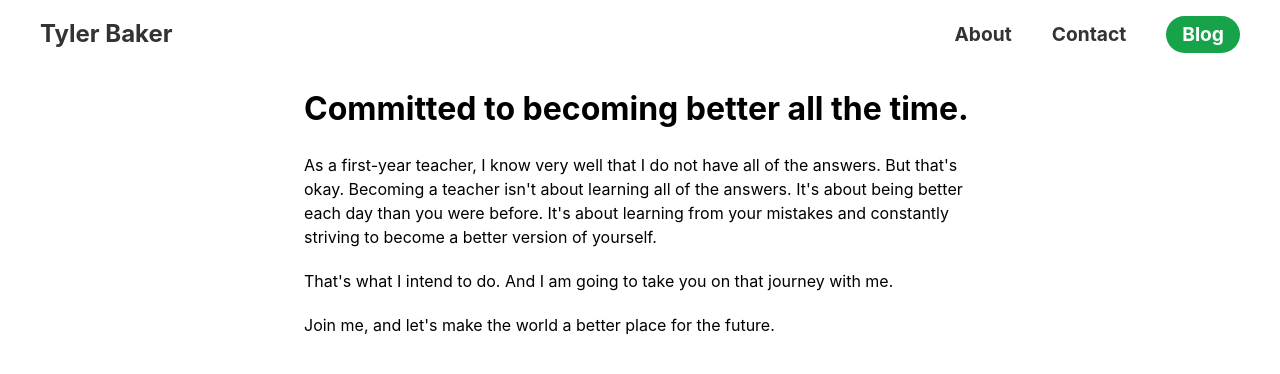
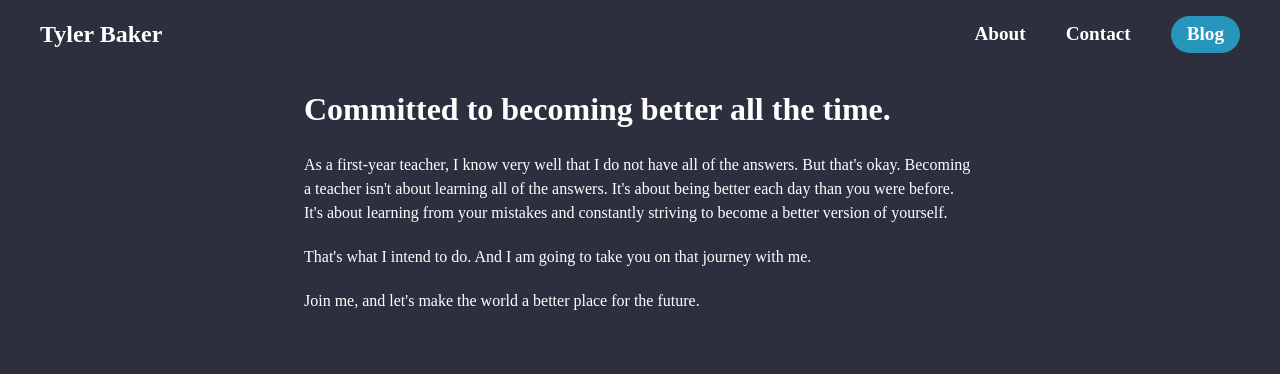
Before and after one commit to btylerh7/next-blog, a Next.js app: page /about in a window 1280 px wide. Shown: the top 374 px of the page. Built offline with nearby package versions, Linux system fonts and the light colour scheme.

Commit message:
started getting rid of tailwind and changed theming

```diff
--- a/components/Header.tsx
+++ b/components/Header.tsx
@@ -20,7 +20,7 @@ function Header() {
         <h3 className="cursor-pointer">Contact</h3>
         </Link>
         <Link href="/">
-          <h3 className="text-white rounded-full px-4 py-1 cursor-pointer bg-green-600">Blog</h3>
+          <h3 className="btn">Blog</h3>
         </Link>
       </div>
       <div onClick={() => {setShowHeader(showHeader === true ? false : true)}} className="md:hidden">
--- a/package.json
+++ b/package.json
@@ -6,7 +6,9 @@
     "start": "next start"
   },
   "dependencies": {
+    "@sanity/cli": "^2.28.0",
     "express": "^4.17.2",
+    "global": "^4.4.0",
     "next": "latest",
     "next-sanity": "^0.4.0",
     "react": "^17.0.2",
--- a/pages/index.tsx
+++ b/pages/index.tsx
@@ -12,23 +12,25 @@ interface Props {
 
 export default function Home({ posts }: Props) {
   return (
-    <div className="px-6">
+    <div className="page-wrapper">
       <Head>
         <title>My Blog</title>
         <link rel="icon" href="/favicon.ico" />
       </Head>
       <Header />
-      <Intro />
-      <div className="grid grid-cols-1 justify-items-center md:grid-cols-2 lg:grid-cols-3 gap-4 py-5 md:py-10 mx-auto max-w-7xl">
+      {/* <Intro /> */}
+      <div className="blog-home-wrapper">
         {posts.map((post) => (
           <Link key={post._id} href={`/posts/${post.slug.current}`}>
-            <div className='justify-center cursor-pointer border rounded-md border-black max-w-md shadow-lg'>
+            {/* justify-center cursor-pointer border rounded-md border-black max-w-md shadow-lg */}
+            <div className='blog-wrapper'>
               <img src={urlFor(post.mainImage).url()!} alt={`Post image for ${post.title}`} />
-            <div className='p-4'>
+            <div>
               <h3>{post.title}</h3>
               <p>{post.description}</p>
+            </div><hr />
             </div>
-            </div>
+
           </Link>
         ))}
       </div>
--- a/styles/globals.css
+++ b/styles/globals.css
@@ -1,14 +1,27 @@
 @tailwind base;
 @tailwind components;
 @tailwind utilities;
+@import url('https://fonts.googleapis.com/css2?family=Poppins:ital,wght@0,100;0,200;0,300;0,400;0,500;0,600;0,700;0,800;0,900;1,100;1,200;1,300;1,400;1,500;1,600;1,700;1,800;1,900&display=swap');
+
 
 *, *::before, *::after {
     margin: 0;
     padding: 0;
+    color: #ffffff;
     box-sizing: border-box;
-    font-family: -apple-system, BlinkMacSystemFont, 'Segoe UI', Roboto, Oxygen, Ubuntu, Cantarell, 'Open Sans', 'Helvetica Neue', sans-serif;
+    font-family: 'Poppins, sans-serif'
 }
 
+:root {
+    --dark-bg: #2d2f3f;
+    --dark-primary: #2895bd;
+    --dark-accent: #2895bd;
+
+}
+body {
+    background-color: var(--dark-bg);
+    color: #ffffff;
+}
 h1 {
     margin: 1rem 0 0;
     font-size: 2rem;
@@ -22,6 +35,34 @@ h3 {
     font-weight: 700;
 }
 
+/* Layout components */
+.page-wrapper {
+    padding-inline: 1.5rem;
+}
+
+.blog-home-wrapper {
+    display: grid;
+    grid-template-columns: 1fr;
+    gap: 1rem;
+    margin-inline: auto;
+    padding: 1.25rem 0;
+    max-width: 80rem;
+    justify-items: center;
+}
+
+.blog-wrapper {
+    display: flex;
+    flex-direction: column;
+    justify-content: flex-start;
+    cursor: pointer;
+}
+
+.blog-wrapper > img {
+
+}
+.blog-wrapper div {
+    padding: 1rem 0;
+}
 
 
 .header {
@@ -48,3 +89,37 @@ h3 {
     display: flex;
     gap: .2rem;
 }
+
+/* Layout media queries */
+@media (min-width: 768px) { /* medium screen size */
+    .blog-home-wrapper {
+       /* grid-template-columns: repeat(2, minmax(0, 1fr)); */
+        padding: 2.5rem 0;
+    }
+    .blog-wrapper {
+        flex-direction: row;
+    }
+    .blog-wrapper > img {
+        max-width: 33%;
+    }
+    .blog-wrapper > div {
+        max-width: 75ch;
+        padding: 1rem;
+
+    }
+}
+
+@media (min-width: 1024px) {
+    .blog-home-wrapper {
+        /* grid-template-columns: repeat(3, minmax(0, 1fr)); */
+        padding: 2.5rem 0;
+    }
+}
+
+/* component style */
+.btn {
+    background-color: var(--dark-accent);
+    padding: 0.25rem 1rem;
+    border-radius: 9999px;
+    cursor: pointer;
+}
```
Also changed, not shown: 1 other file (tests, documents, lock files or other folders).
